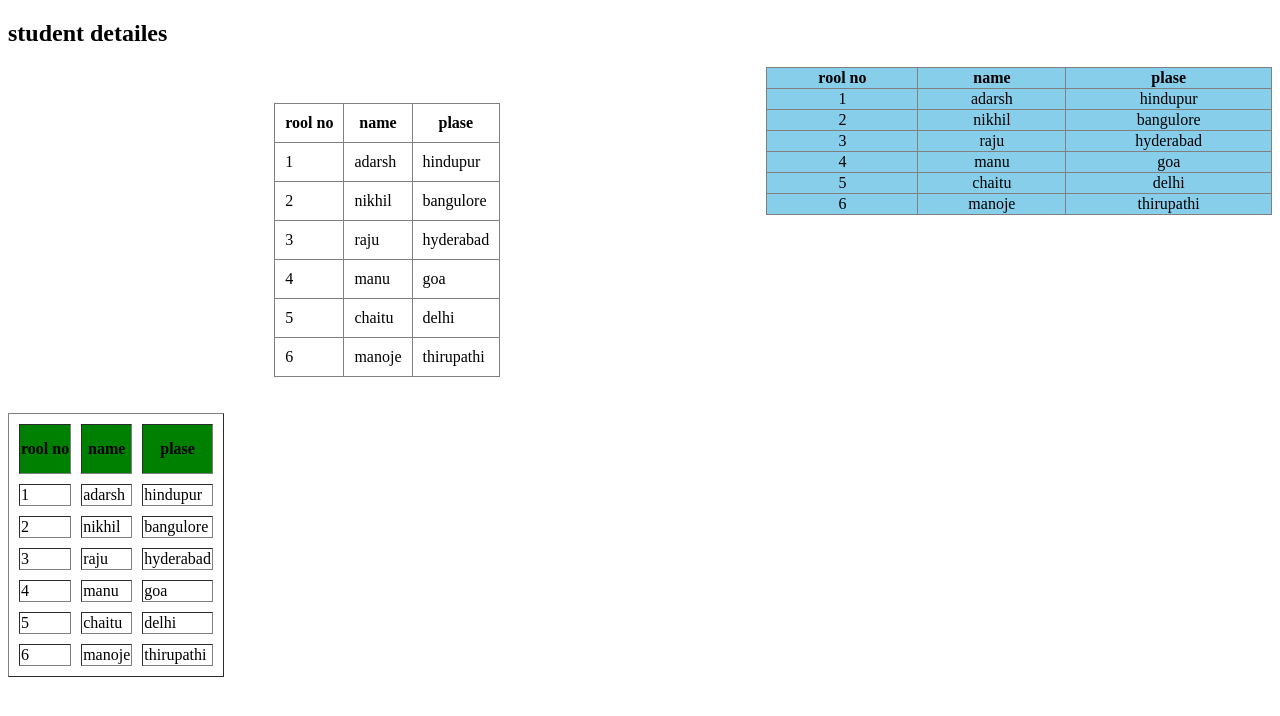
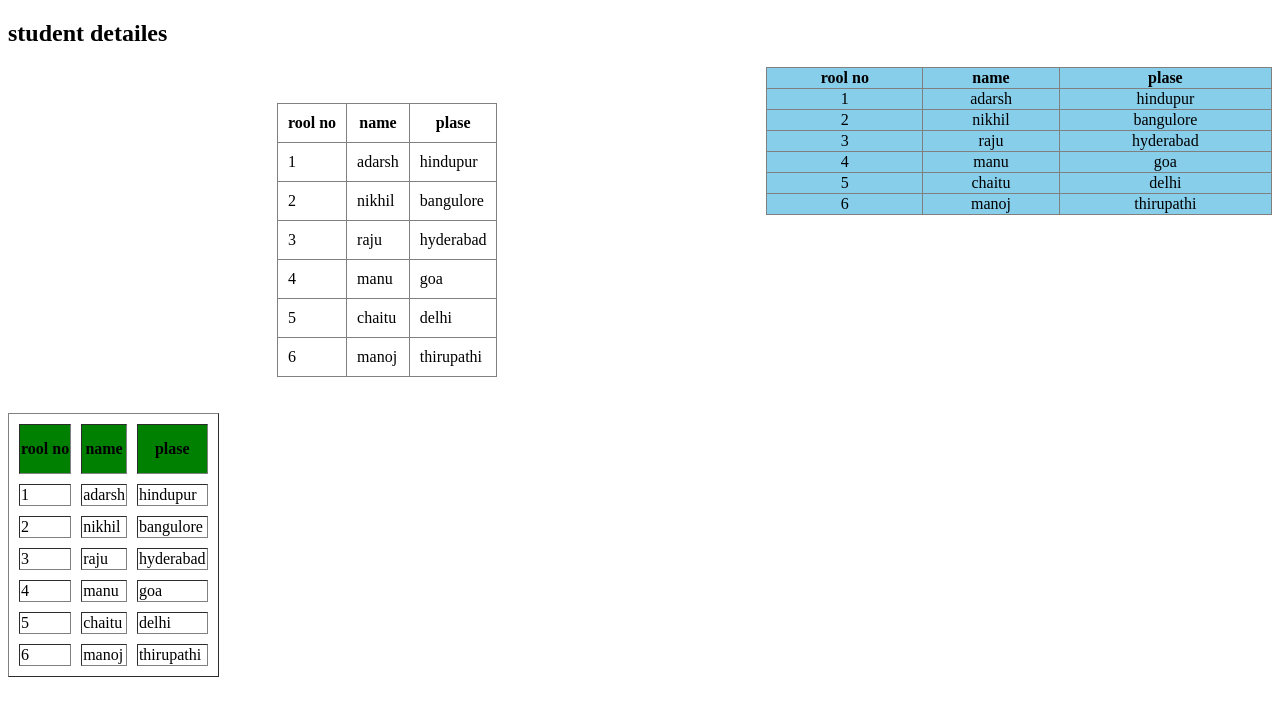
Before and after one commit to makamadarsh/test, a plain HTML site: page index.html in a window 1280 px wide. Drawn offline with Linux system fonts and the light colour scheme.

Commit message:
Update index.html

```diff
--- a/index.html
+++ b/index.html
@@ -42,7 +42,7 @@
         </tr>
         <tr align="center">
             <td>6</td>
-            <td>manoje</td>
+            <td>manoj</td>
             <td>thirupathi</td>
         </tr>
     </table>
@@ -82,7 +82,7 @@
         </tr>
         <tr>
             <td>6</td>
-            <td>manoje</td>
+            <td>manoj</td>
             <td>thirupathi</td>
         </tr>
     </table>
@@ -121,7 +121,7 @@
         </tr>
         <tr>
             <td>6</td>
-            <td>manoje</td>
+            <td>manoj</td>
             <td>thirupathi</td>
         </tr>
     </table>
```
